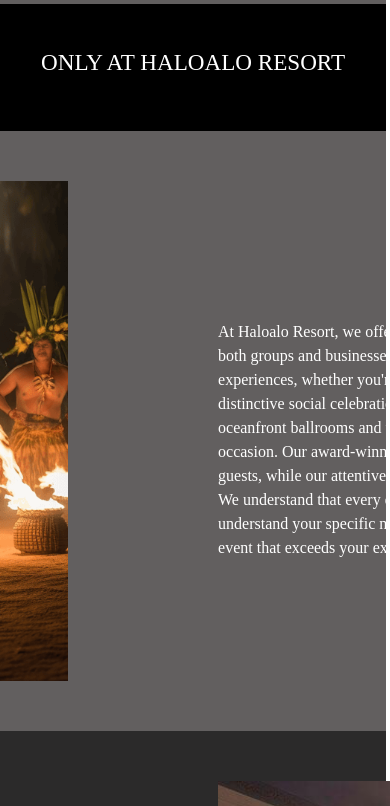
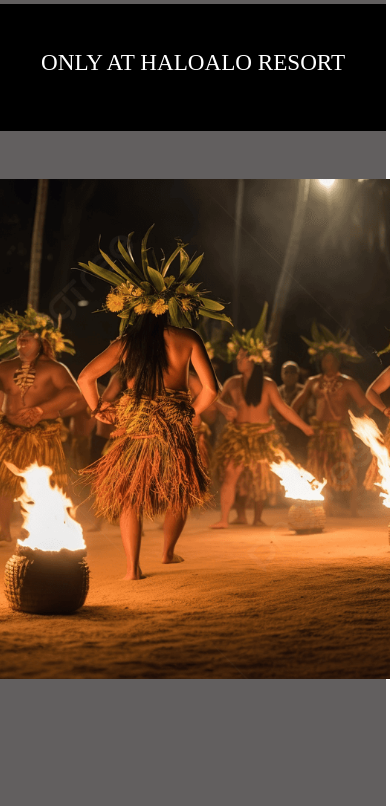
Before and after one commit to CarolTDK/Haloalo-Resort---Proyecto-CaC, a plain HTML site: page index.html in a window 390 px wide. Shown: the part 840-1646 px from the top of the page. Drawn offline with nearby package versions, Linux system fonts and the light colour scheme; a web font is replaced by a local one.

Commit message:
Responsive sección description

```diff
--- a/assets/css/style.css
+++ b/assets/css/style.css
@@ -345,6 +345,7 @@ h2 {
 
 p {
   color: white;
+  margin: 3rem;
 }
 /**********************/
 .caracteristicas {
@@ -353,6 +354,10 @@ p {
   align-items: center;
   grid-template-columns: 600px 50px 600px;
   grid-template-rows: 600px;
+  display: flex;
+  flex-wrap: wrap;
+  gap: 5rem;
+  padding: 3rem 0rem;
 }
 .caracteristicas h3 {
   text-align: center;
```
